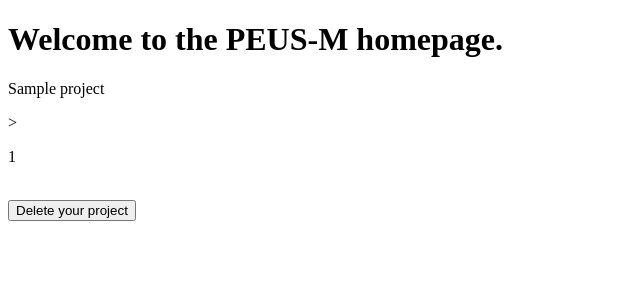
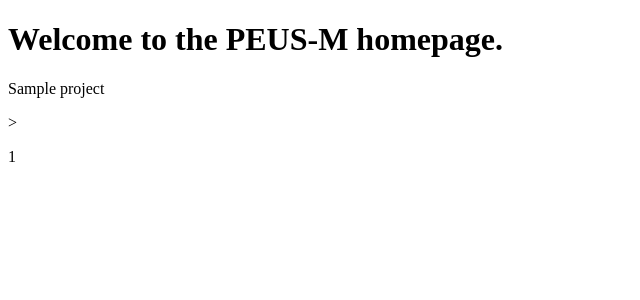
Before and after one commit to CaelTintreach/PEUS-Manager, a Flask app: template application/templates/home.html in a window 1280 px wide. Shown: the part 26-326 px from the top of the page, without its empty margins (0-640 px from the left). Run offline with Flask 2, Linux system fonts and the light colour scheme; the template is opened without the code that fills it: most values are stand-ins (such as "Sample title", 1, 10 or a date in 2020); parts of the project's set-up code (start-up, migrations or seed data) failed here and were passed over.

Commit message:
Another attempt at establishing cause.

```diff
--- a/application/templates/home.html
+++ b/application/templates/home.html
@@ -8,8 +8,5 @@
 		<p>{{ project.id }}</p>
 	</div>
 	<br>
-	<form action="{{ url_for('projectDelete', projectID=project.id)}}">
-		<button type="submit">Delete your project</button>
-	</form>
 {% endfor %}
 {% endblock %}
--- a/application/templates/viewuserstory.html
+++ b/application/templates/viewuserstory.html
@@ -10,8 +10,5 @@
 		<p>{{ ustory.ustoryComplete }}</p>
 	</div>
 	<br>
-	<form action="{{ url_for('uStoryDelete', uStoryID=UserStories.id)}}">
-		<button type="submit">Delete your User Story</button>
-	</form>
 {% endfor %}
 {% endblock %}
```
